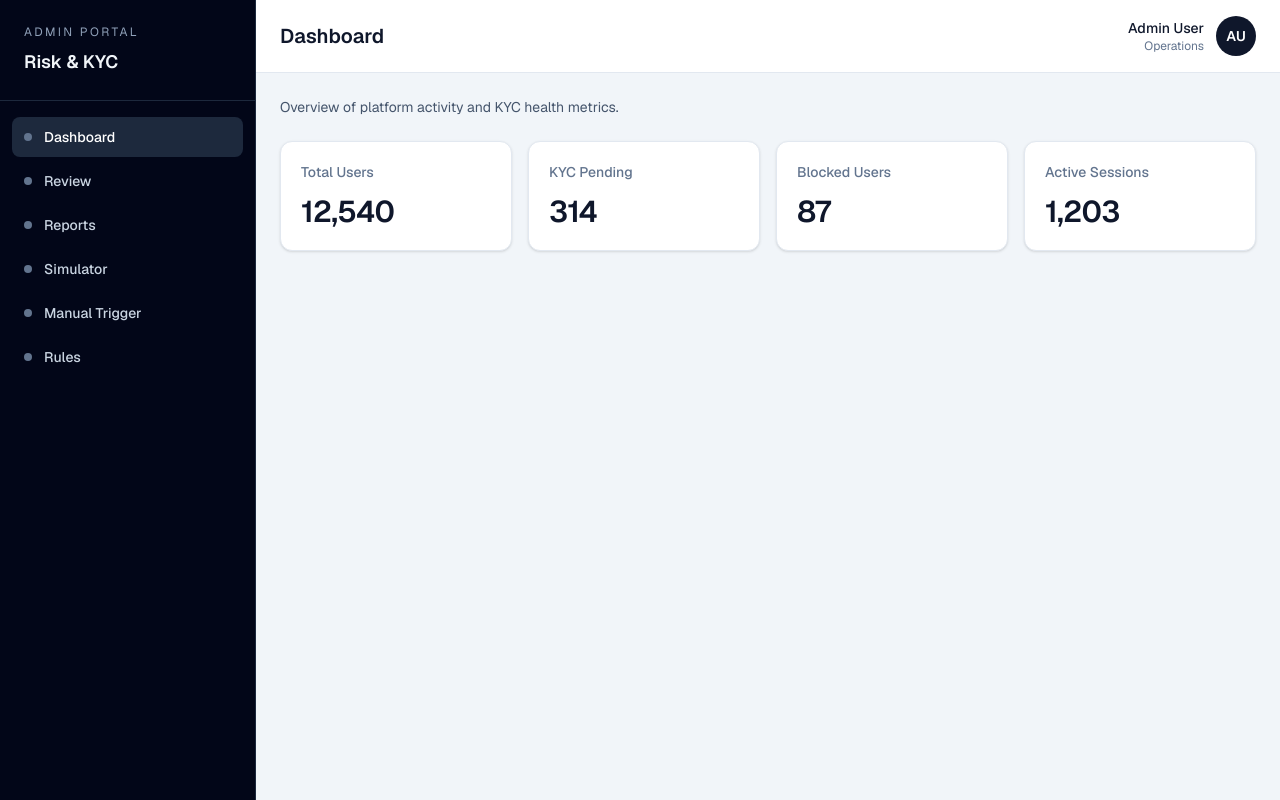
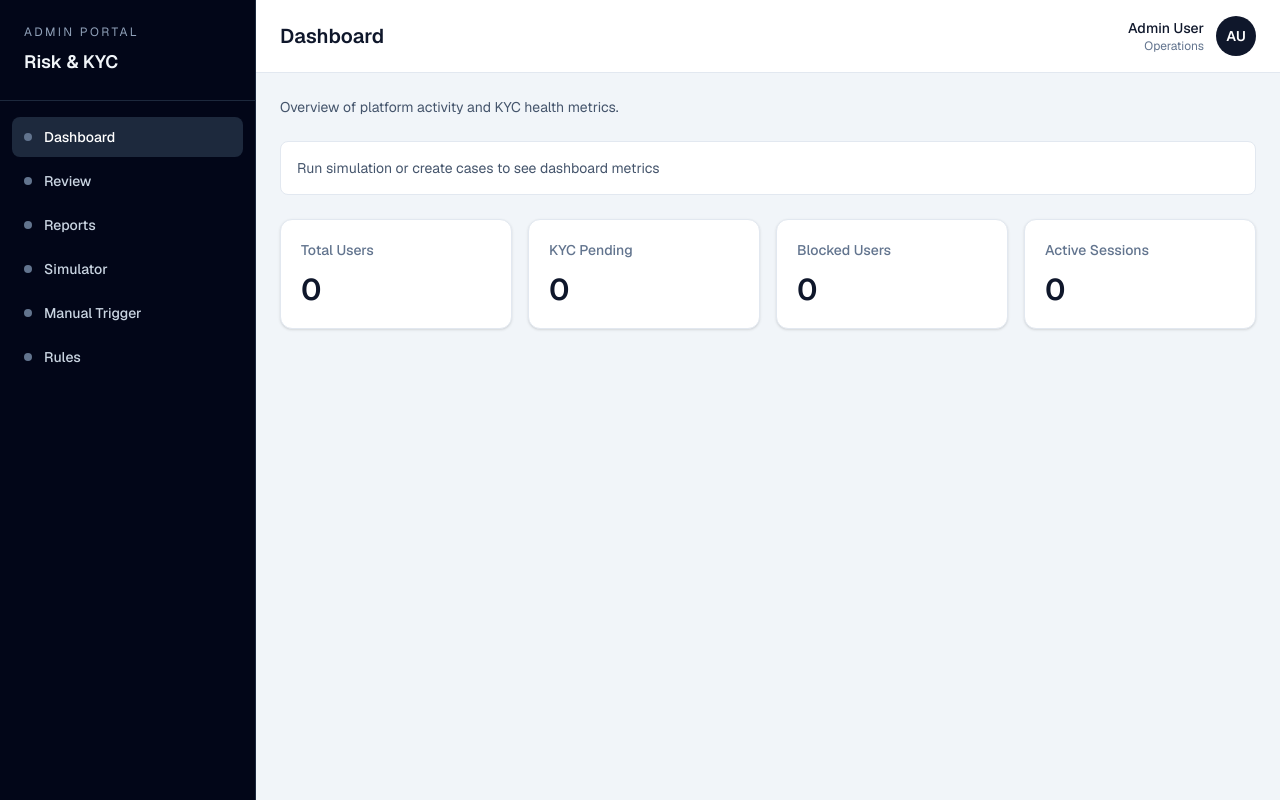
Before and after one commit to ptsportsbookcom-sudo/risk-kyc, a Next.js app: page /dashboard in a window 1280 px wide. Built offline with nearby package versions, Linux system fonts and the light colour scheme.

Commit message:
fix dashboard to use real system state instead of static values

```diff
--- a/app/(admin)/dashboard/page.tsx
+++ b/app/(admin)/dashboard/page.tsx
@@ -1,16 +1,42 @@
-const dashboardStats = [
-  { label: "Total Users", value: "12,540" },
-  { label: "KYC Pending", value: "314" },
-  { label: "Blocked Users", value: "87" },
-  { label: "Active Sessions", value: "1,203" },
-];
+"use client";
+
+import { useMemo } from "react";
+import { useKycCases } from "@/app/components/kyc-cases-context";
+import { usePlayers } from "@/app/components/players-context";
 
 export default function DashboardPage() {
+  const { players } = usePlayers();
+  const { cases } = useKycCases();
+
+  const dashboardStats = useMemo(() => {
+    const totalUsers = players.length;
+    const kycPending = cases.filter((item) => item.status.toLowerCase() === "pending").length;
+    const blockedUsers = players.filter(
+      (player) => player.restriction !== null || player.isSelfExcluded
+    ).length;
+    const activeSessions = totalUsers;
+
+    return [
+      { label: "Total Users", value: totalUsers.toLocaleString() },
+      { label: "KYC Pending", value: kycPending.toLocaleString() },
+      { label: "Blocked Users", value: blockedUsers.toLocaleString() },
+      { label: "Active Sessions", value: activeSessions.toLocaleString() },
+    ];
+  }, [players, cases]);
+
+  const showEmptyState = players.length === 0 && cases.length === 0;
+
   return (
     <section className="space-y-6">
       <p className="text-sm text-slate-600">
         Overview of platform activity and KYC health metrics.
       </p>
+
+      {showEmptyState ? (
+        <p className="rounded-lg border border-slate-200 bg-white p-4 text-sm text-slate-600">
+          Run simulation or create cases to see dashboard metrics
+        </p>
+      ) : null}
 
       <div className="grid gap-4 sm:grid-cols-2 xl:grid-cols-4">
         {dashboardStats.map((stat) => (
```
